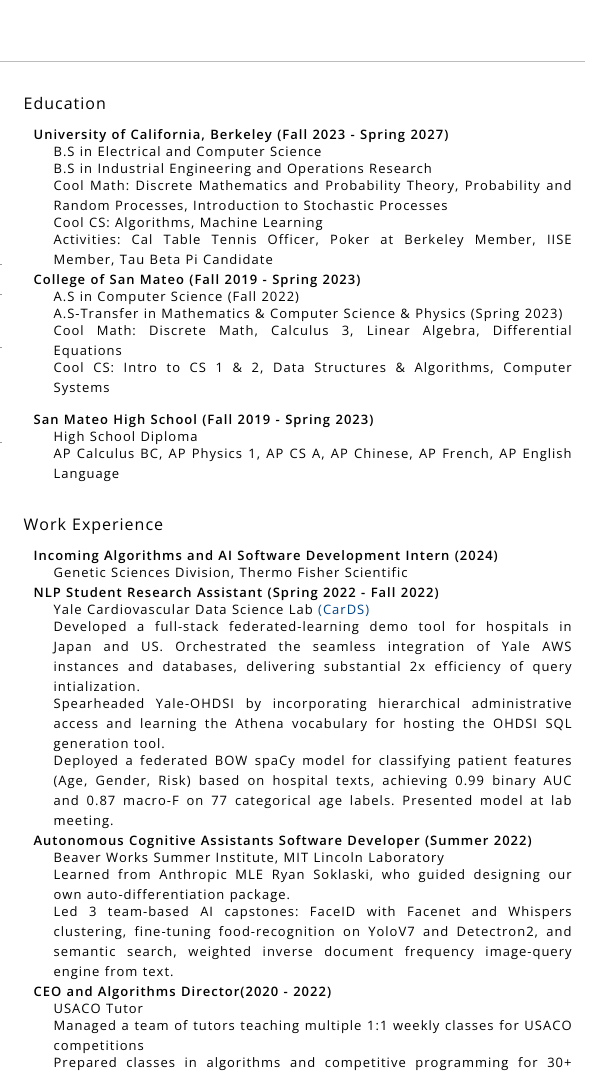
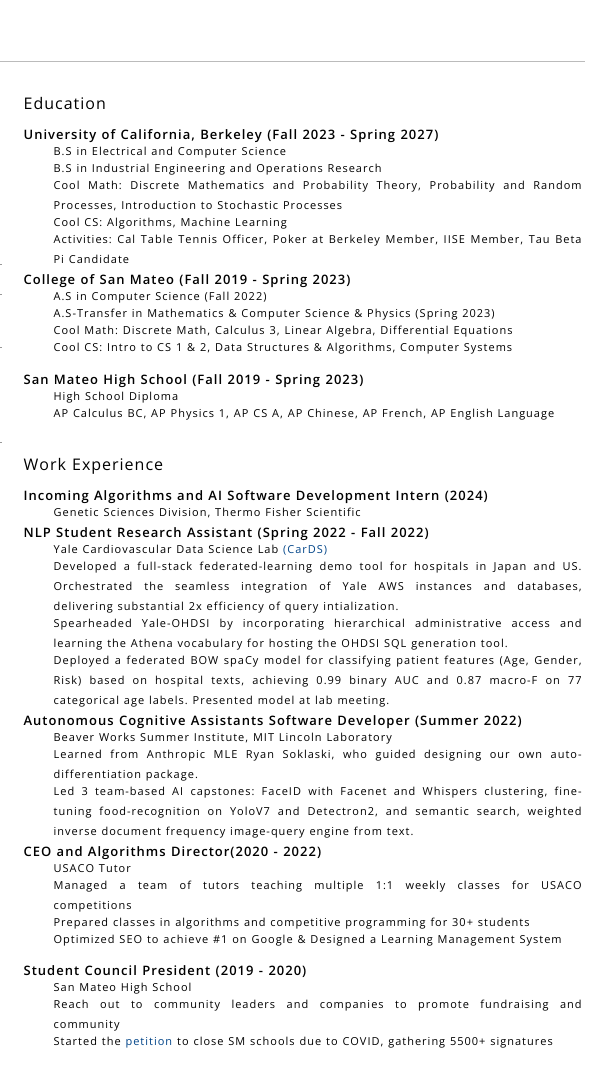
Before and after one commit to ShiftyBlock/davidzyang, a plain HTML site: page index.html in a window 1280 px wide. Shown: the top 1071 px of the page, 443-1055 px from the left. Drawn offline with nearby package versions, Linux system fonts and the light colour scheme.

Commit message:
Update index.html

```diff
--- a/index.html
+++ b/index.html
@@ -68,7 +68,7 @@
         line-height:20px;
         font-weight:300;
         margin:0px;
-        padding:0px 10px;}
+        padding:0px 0px;}
 
 div   {position:relative;
          border:0px;
@@ -158,7 +158,6 @@
   padding-bottom:0px;
   margin-top:-3px;
   font-size:11px
-  white-space: pre-wrap;
 }
 </style>
 
```
